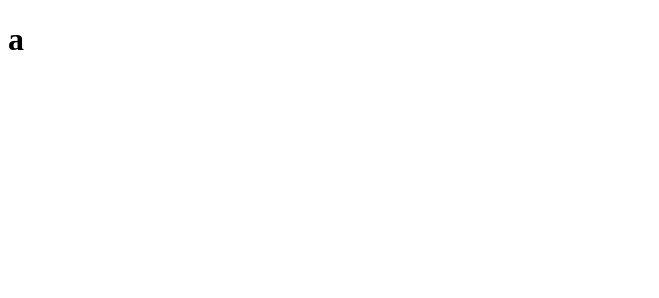
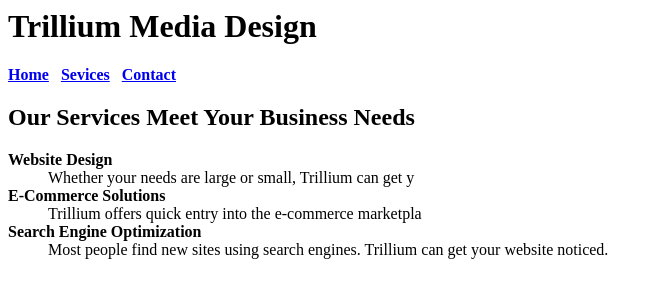
Before and after one commit to Techbow909/Chapter-2, a plain HTML site: page services.html in a window 1280 px wide. Shown: the whole page, without its empty margins (0-659 px from the left). Drawn offline with Linux system fonts and the light colour scheme.

Commit message:
Commit changes

```diff
--- a/services.html
+++ b/services.html
@@ -1,10 +1,24 @@
-<!DOCTYPE html>
 <html lang="en">
 <head>
-<title>Page Title Goes Here</title>
+<title>Trillum Media Design - Services</title>
 <meta charset="utf-8">
 </head>
 <body>
-    <h1>a</h1>
+<header>
+  <h1>Trillium Media Design</h1>
+</header>
+<nav>
+  <b><a href="index.html">Home</a> &nbsp; <a href="services.html">Sevices</a> &nbsp; <a href="contact.html">Contact</a></b>
+</nav>
+<h2>Our Services Meet Your Business Needs</h2>
+<dl>
+<dt><strong>Website Design</strong></dt>
+<dd>Whether your needs are large or small, Trillium can get y
+<dt><strong>E-Commerce Solutions</strong></dt>
+<dd>Trillium offers quick entry into the e-commerce marketpla
+<dt><strong>Search Engine Optimization</strong></dt>
+<dd>Most people find new sites using search engines.
+Trillium can get your website noticed.</dd>
+</dl>
 </body>
 </html>
```
Also changed, not shown: contact.html (added, +19 -0 lines).
